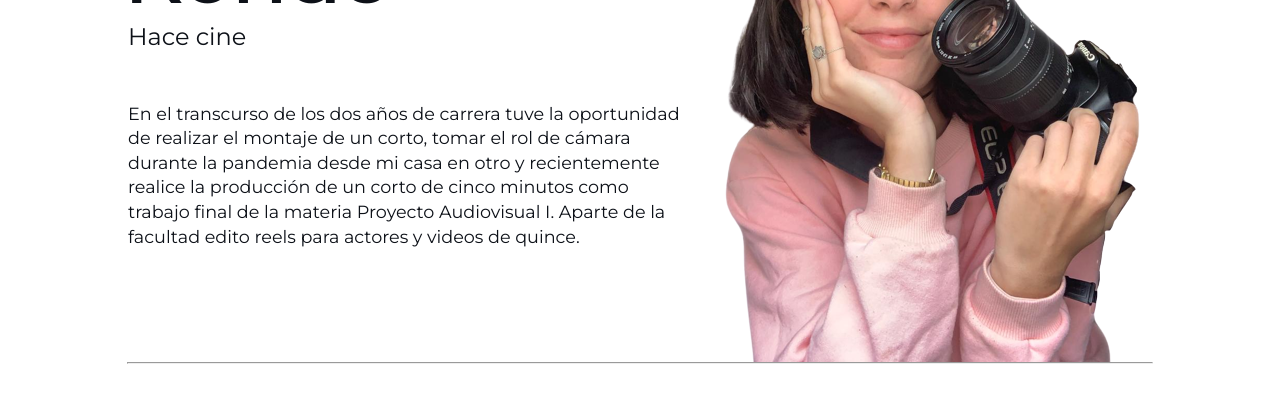
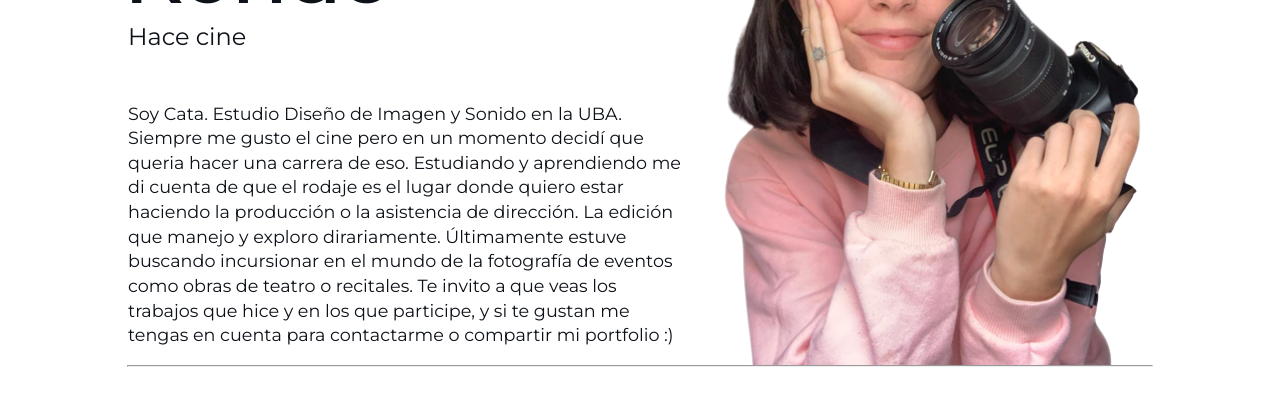
Before and after one commit to IanEvers/bronca., a Vue app: page / in a window 1280 px wide. Shown: the part 254-652 px from the top of the page. Built offline with nearby package versions, Linux system fonts and the light colour scheme.

Commit message:
actualizo descripcion

```diff
--- a/src/App.vue
+++ b/src/App.vue
@@ -15,28 +15,31 @@
 
             <Header class="headerMobile" />
 
-            <p class="heroDescripcion">
-              En el transcurso de los dos años de carrera tuve la
-              oportunidad de realizar el montaje de un corto, tomar
-              el rol de cámara durante la pandemia desde mi casa en
-              otro y recientemente realice la producción de un corto
-              de cinco minutos como trabajo final de la materia
-              Proyecto Audiovisual I. Aparte de la facultad edito reels
-              para actores y videos de quince.
+            <p class="heroDescripcion desktop">
+              Soy Cata. Estudio Diseño de Imagen y Sonido en la UBA.
+              Siempre me gusto el cine pero en un momento decidí que queria hacer una carrera de eso. Estudiando y aprendiendo me di cuenta de que el rodaje es el lugar donde quiero estar haciendo la producción o la asistencia de dirección. La edición que manejo y exploro dirariamente.
+              Últimamente estuve buscando incursionar en el mundo de la fotografía de eventos como obras de teatro o recitales.
+              Te invito a que veas los trabajos que hice y en los que participe, y si te gustan me tengas en cuenta para contactarme o compartir mi portfolio :)
             </p>
+
           </div>
 
           <div class="flex-center">
             <img src="./assets/cata.png" alt="" class="imagenCata">
           </div>
+            <hr class="mobile">
         </div>
 
-
-
+        <p class="heroDescripcion mobile">
+          Soy Cata. Estudio Diseño de Imagen y Sonido en la UBA.
+          Siempre me gusto el cine pero en un momento decidí que queria hacer una carrera de eso. Estudiando y aprendiendo me di cuenta de que el rodaje es el lugar donde quiero estar haciendo la producción o la asistencia de dirección. La edición que manejo y exploro dirariamente.
+          Últimamente estuve buscando incursionar en el mundo de la fotografía de eventos como obras de teatro o recitales.
+          Te invito a que veas los trabajos que hice y en los que participe, y si te gustan me tengas en cuenta para contactarme o compartir mi portfolio :)
+        </p>
 
       </section>
 
-      <hr>
+      <hr class="">
 
       <section id="proyectos">
         <h1 class="titulo"> Proyectos </h1>
@@ -227,7 +230,15 @@ hr {
 }
 
 .heroDescripcion {
-  padding-top: 2rem;
+  padding: 1rem;
+}
+
+.desktop {
+  display: none;
+}
+
+.mobile {
+  display: block;
 }
 
 #home {
@@ -309,6 +320,21 @@ h2 {
     display: block;
   }
 
+
+  .desktop {
+    display: block;
+  }
+
+  .mobile {
+    display: none;
+  }
+
+  .heroDescripcion {
+    padding: 2rem 0 0 0;
+  }
+
+
+
   .headerMobile {
     display: none;
   }
```
